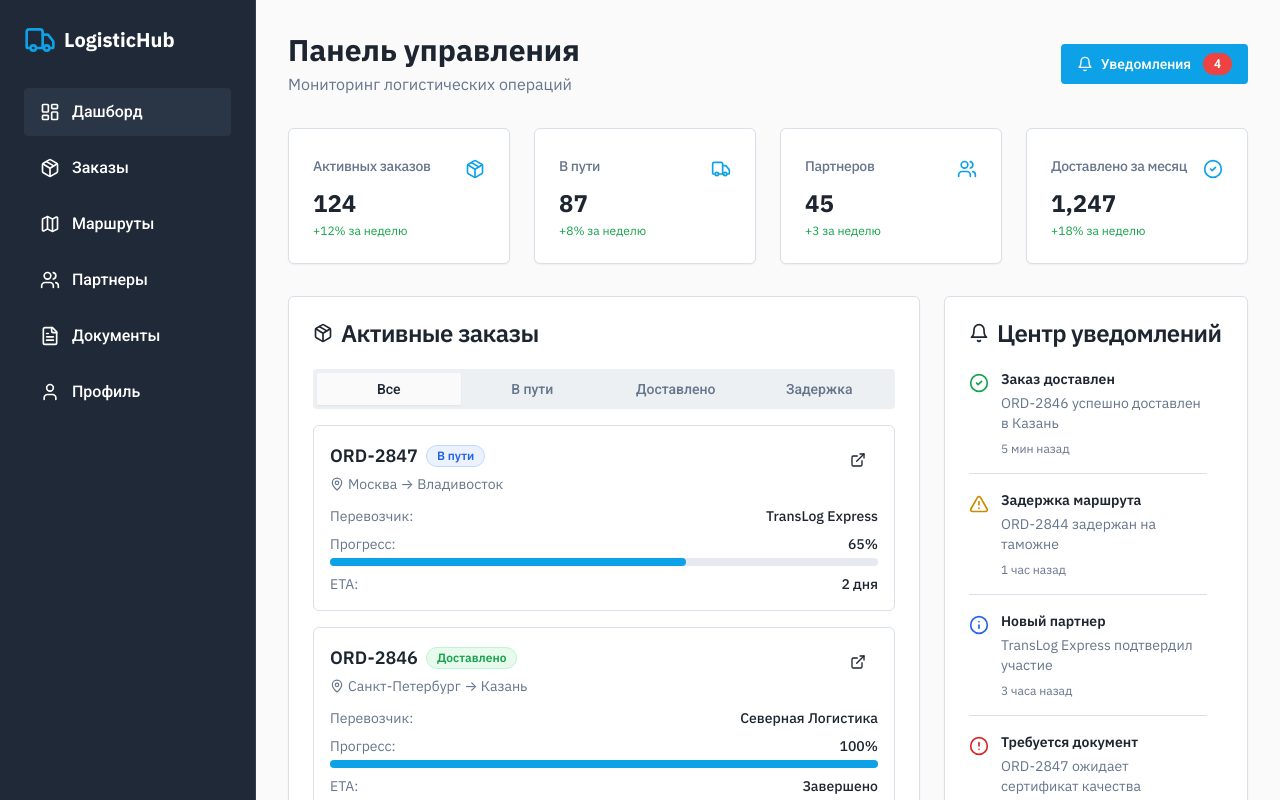
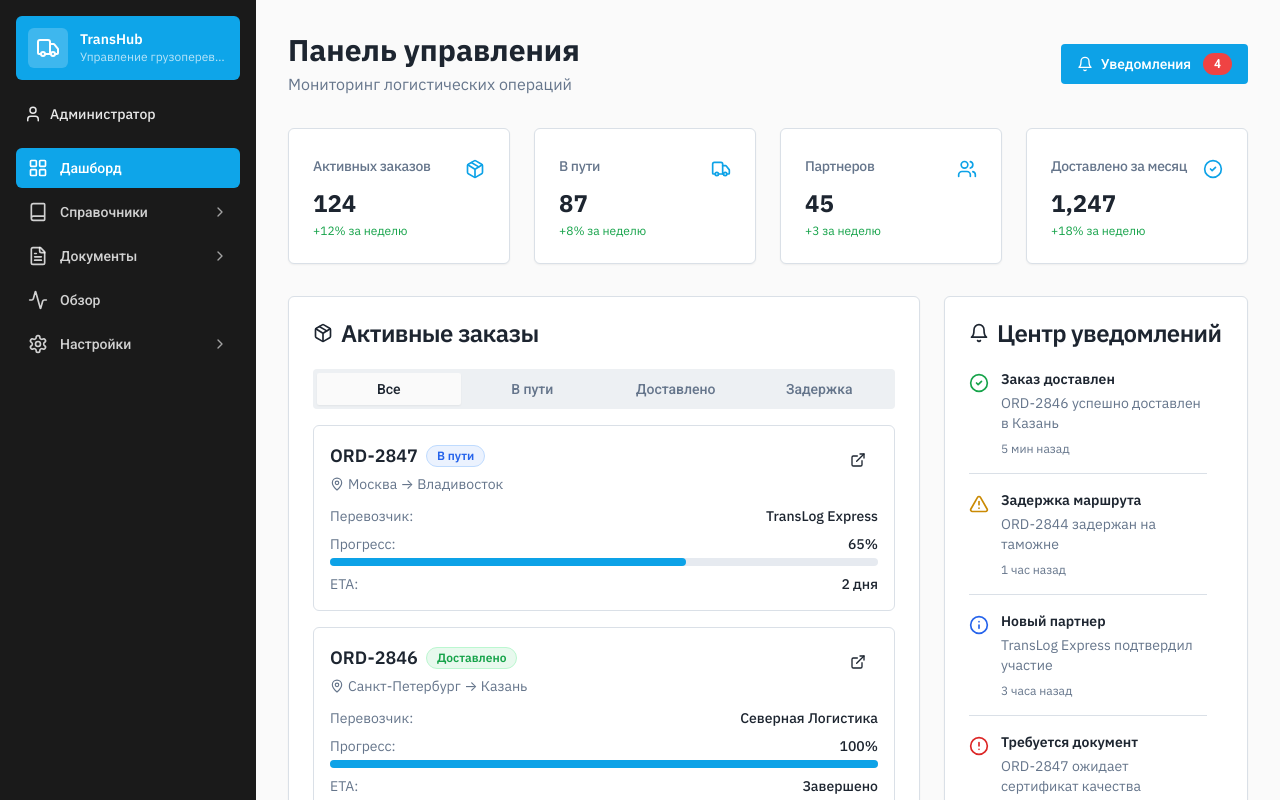
Before and after one commit to pr-poehali-dev/multiport-transport-network, a React (Vite) app: page / in a window 1280 px wide. Shown: the top 800 px of the page. Built offline with nearby package versions, Linux system fonts and the light colour scheme.

Commit message:
Клонирование стилизированного сайдбара

```diff
--- a/src/pages/Index.tsx
+++ b/src/pages/Index.tsx
@@ -68,32 +68,49 @@ function Index() {
 
   return (
     <div className="min-h-screen bg-background flex">
-      <aside className="w-64 bg-sidebar text-sidebar-foreground border-r border-sidebar-border">
-        <div className="p-6">
-          <div className="flex items-center gap-2 mb-8">
-            <Icon name="Truck" size={32} className="text-primary" />
-            <h1 className="text-xl font-bold">LogisticHub</h1>
+      <aside className="w-64 bg-[#1a1a1a] text-white flex flex-col">
+        <div className="p-4">
+          <div className="flex items-center gap-3 mb-6 bg-[#0ea5e9] rounded-lg p-3">
+            <div className="bg-white/20 rounded-lg p-2">
+              <Icon name="Truck" size={24} className="text-white" />
+            </div>
+            <div className="flex-1 min-w-0">
+              <h1 className="text-white font-semibold text-sm leading-tight">TransHub</h1>
+              <p className="text-white/70 text-xs truncate">Управление грузоперевозка...</p>
+            </div>
           </div>
-          <nav className="space-y-2">
+
+          <div className="mb-6 px-2">
+            <div className="flex items-center gap-2 text-white/90">
+              <Icon name="User" size={18} />
+              <span className="text-sm font-medium">Администратор</span>
+            </div>
+          </div>
+
+          <nav className="space-y-1">
             {[
-              { id: 'dashboard', label: 'Дашборд', icon: 'LayoutDashboard' },
-              { id: 'orders', label: 'Заказы', icon: 'Package' },
-              { id: 'routes', label: 'Маршруты', icon: 'Map' },
-              { id: 'partners', label: 'Партнеры', icon: 'Users' },
-              { id: 'documents', label: 'Документы', icon: 'FileText' },
-              { id: 'profile', label: 'Профиль', icon: 'User' },
+              { id: 'dashboard', label: 'Дашборд', icon: 'LayoutGrid', hasSubmenu: false },
+              { id: 'references', label: 'Справочники', icon: 'Book', hasSubmenu: true },
+              { id: 'documents', label: 'Документы', icon: 'FileText', hasSubmenu: true },
+              { id: 'overview', label: 'Обзор', icon: 'Activity', hasSubmenu: false },
+              { id: 'settings', label: 'Настройки', icon: 'Settings', hasSubmenu: true },
             ].map((item) => (
               <button
                 key={item.id}
                 onClick={() => setActiveSection(item.id)}
-                className={`w-full flex items-center gap-3 px-4 py-3 rounded-md transition-colors ${
+                className={`w-full flex items-center justify-between px-3 py-2.5 rounded-lg transition-all ${
                   activeSection === item.id
-                    ? 'bg-sidebar-accent text-sidebar-accent-foreground'
-                    : 'hover:bg-sidebar-accent/50'
+                    ? 'bg-[#0ea5e9] text-white'
+                    : 'text-white/80 hover:bg-white/5'
                 }`}
               >
-                <Icon name={item.icon as any} size={20} />
-                <span className="font-medium">{item.label}</span>
+                <div className="flex items-center gap-3">
+                  <Icon name={item.icon as any} size={20} />
+                  <span className="text-sm font-medium">{item.label}</span>
+                </div>
+                {item.hasSubmenu && (
+                  <Icon name="ChevronRight" size={16} className="text-white/60" />
+                )}
               </button>
             ))}
           </nav>
```
